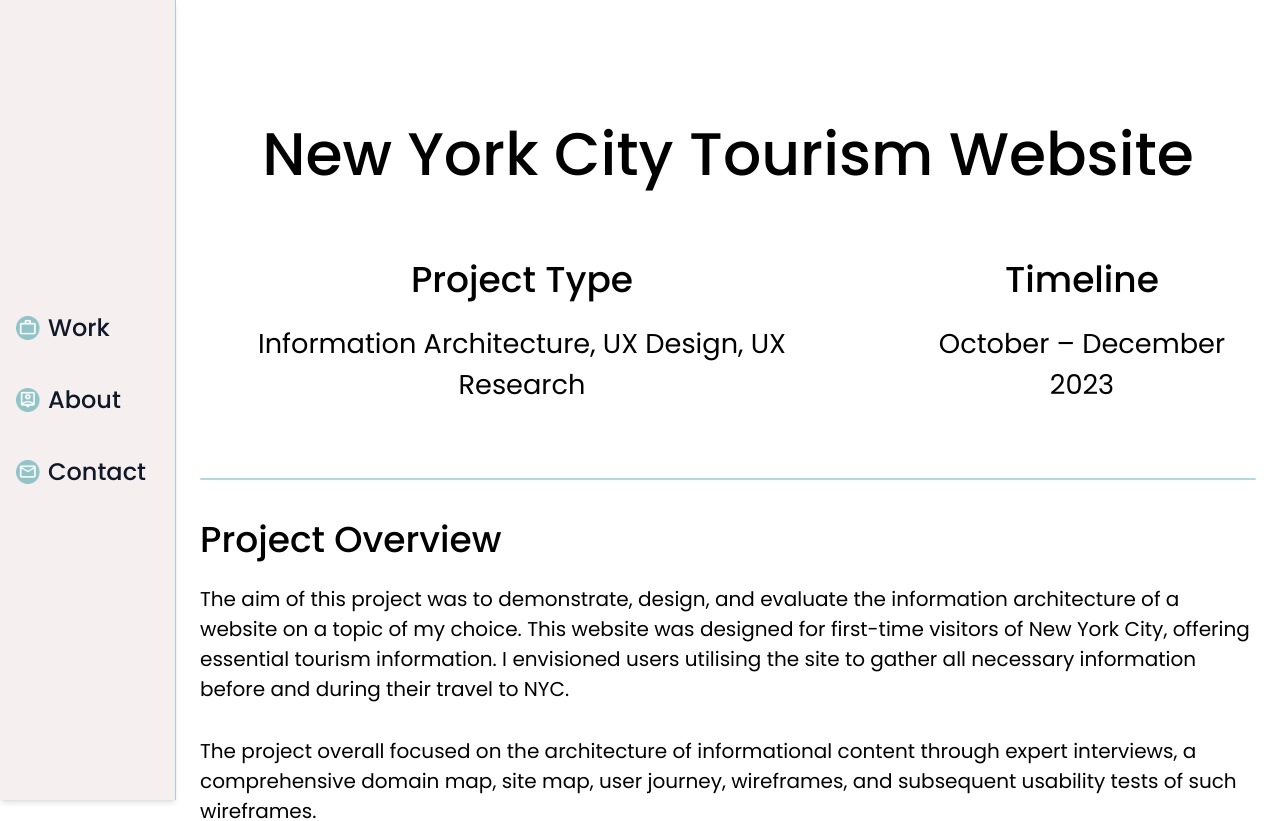
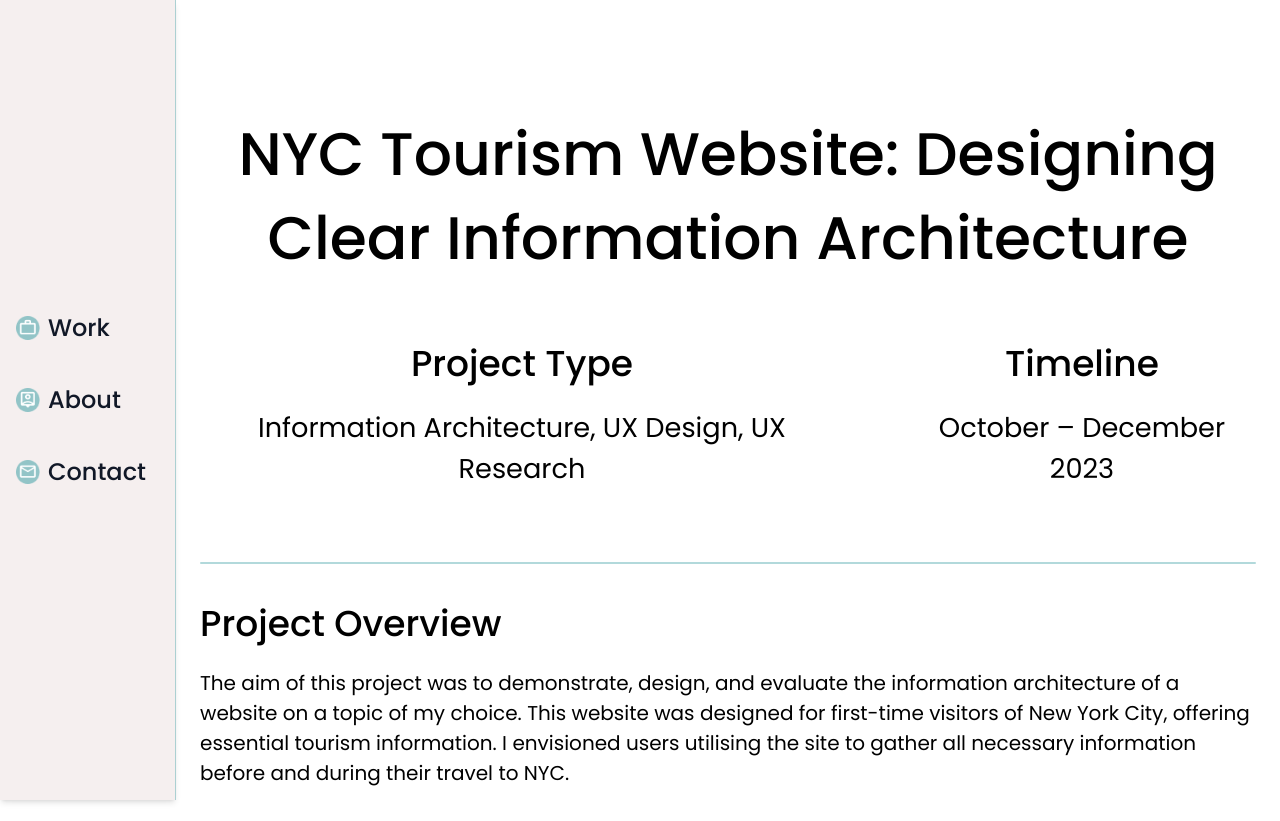
Before and after one commit to savvakasha/portfolio, a React (Vite) app: page /projects/nyc in a window 1280 px wide. Shown: the top 821 px of the page. Built offline with nearby package versions, Linux system fonts and the light colour scheme.

Commit message:
fix: other bugs

```diff
--- a/src/components/projects/ProjectShortIntro.jsx
+++ b/src/components/projects/ProjectShortIntro.jsx
@@ -1,6 +1,6 @@
 const ProjectShortIntro = ({ type, role, deliverables, timeline }) => {
     return (
-        <div className="flex md:flex-row flex-col gap-4 md:gap-16 self-center justify-self-center text-center">
+        <div className="flex md:flex-row flex-col gap-4 md:gap-16 self-center justify-self-center text-center justify-center">
             {type && <div>
                 <p className="project__subtitle whitespace-nowrap">Project Type</p>
                 <p className="project__heading--small">{type}</p>
--- a/src/pages/projects/Astropedia.jsx
+++ b/src/pages/projects/Astropedia.jsx
@@ -19,7 +19,7 @@ const Astropedia = () => {
             }}
             className="container text-left"
         >
-            <h1 className="project__title text-center md:mt-28 mt-16">Astropedia</h1>
+            <h1 className="project__title text-center md:mt-28 mt-16">Astropedia: An Interactive Beginner’s Guide to Astrology</h1>
             <ProjectShortIntro timeline="February – May 2024" role="Lead UX Designer and Lead Developer" />
             <ProjectDivider />
             <div>
--- a/src/pages/projects/Bath.jsx
+++ b/src/pages/projects/Bath.jsx
@@ -16,7 +16,7 @@ const Bath = () => {
             }}
             className="container text-left"
         >
-            <h1 className="project__title md:mt-28 mt-16">Bath Professional (Improving Usability for a Small Business)</h1>
+            <h1 className="project__title md:mt-28 mt-16">Bath Professional: Improving Usability for a Small Business</h1>
             <ProjectShortIntro
                 type="UX Design, UX Research"
                 role="Lead UX Researcher & UX Designer"
@@ -27,7 +27,7 @@ const Bath = () => {
             <div className="flex md:flex-row flex-col gap-16">
                 <div className="w-full">
                     <p className="project__subtitle">Problem</p>
-                    <p className="project__text">The company’s website looked outdated, lacked clear navigation, and did not effectively communicate services or build trust with potential customers. This poor experience contributed to low engagement and limited client inquiries, making it difficult for the business to convert visitors into customers.</p>
+                    <p className="project__text">Bath Professional is a bathroom refurbishment company whose outdated website suffered from poor navigation and unclear service messaging, failing to build trust with potential customers. This led to low engagement and reduced inquiries, limiting the company’s ability to convert visitors into clients.</p>
                 </div>
                 <div className="w-full">
                     <p className="project__subtitle">Solution</p>
--- a/src/pages/projects/Kiosk.jsx
+++ b/src/pages/projects/Kiosk.jsx
@@ -17,7 +17,7 @@ const Kiosk = () => {
             }}
             className="container text-left"
         >
-            <h1 className="project__title md:mt-28 mt-16">Interactive Library Kiosk</h1>
+            <h1 className="project__title md:mt-28 mt-16">Interactive Library Kiosk: Enhancing Visitor Engagement</h1>
             <ProjectShortIntro
                 type="UX Research, UX Design"
                 timeline="Nov 2023 – Dec 2023"
--- a/src/pages/projects/NYC.jsx
+++ b/src/pages/projects/NYC.jsx
@@ -18,7 +18,7 @@ const NYC = () => {
             }}
             className="container text-left"
         >
-            <h1 className="project__title text-center md:mt-28 mt-16">New York City Tourism Website</h1>
+            <h1 className="project__title text-center md:mt-28 mt-16">NYC Tourism Website: Designing Clear Information Architecture</h1>
             <ProjectShortIntro
                 type="Information Architecture, UX Design, UX Research"
                 timeline="October – December 2023"
```
